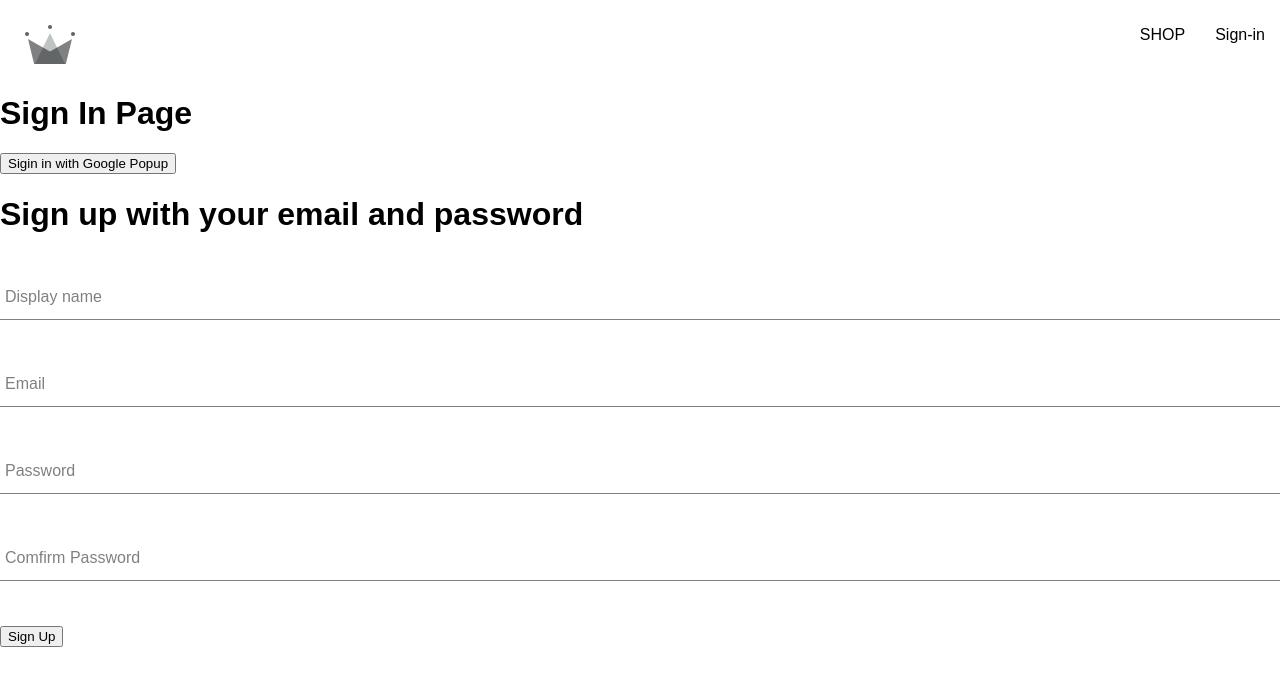
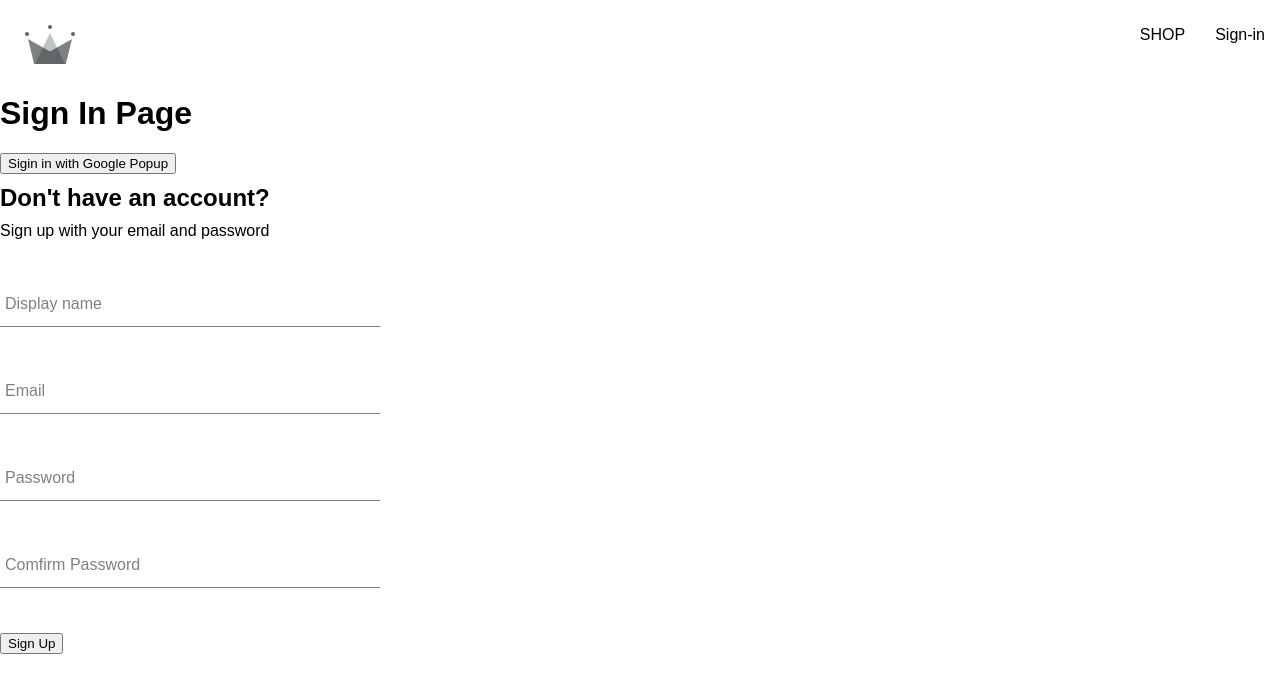
Before and after one commit to upluke/crwn-clothing-app, a React (Create React App) app: page /sign-in in a window 1280 px wide. Shown: the top 692 px of the page. Built offline with nearby package versions, Linux system fonts and the light colour scheme; a web font is replaced by a local one.

Commit message:
sign up form scss

```diff
--- a/src/components/sign-up-form/sign-up-form.component.jsx
+++ b/src/components/sign-up-form/sign-up-form.component.jsx
@@ -2,7 +2,7 @@
 import { useState } from "react"
 import FormInput from "../form-input/form-input.component"
 import { createAuthUserWithEmailAndPassword, createUserDocumentFromAuth } from "../../utils/firebase/filebase.utils"
-
+import "./sign-up-form.styles.scss"
 
 
 const defaultForFields={
@@ -51,8 +51,9 @@ const SignUpForm =()=>{
 
 
     return(
-        <div>
-            <h1>Sign up with your email and password</h1>
+        <div className="sign-up-container">
+            <h2>Don't have an account?</h2>
+            <span>Sign up with your email and password</span>
             <form onSubmit={handleSubmit}>
                 {/* (^) Another method: pass input args as an obj: */}
                 {/* <FormInput
--- /dev/null
+++ b/src/components/sign-up-form/sign-up-form.styles.scss
@@ -0,0 +1,9 @@
+.sign-up-container{
+    display: flex;
+    flex-direction: column;
+    width: 380px;
+
+    h2{
+        margin: 10px 0;
+    }
+}
```
